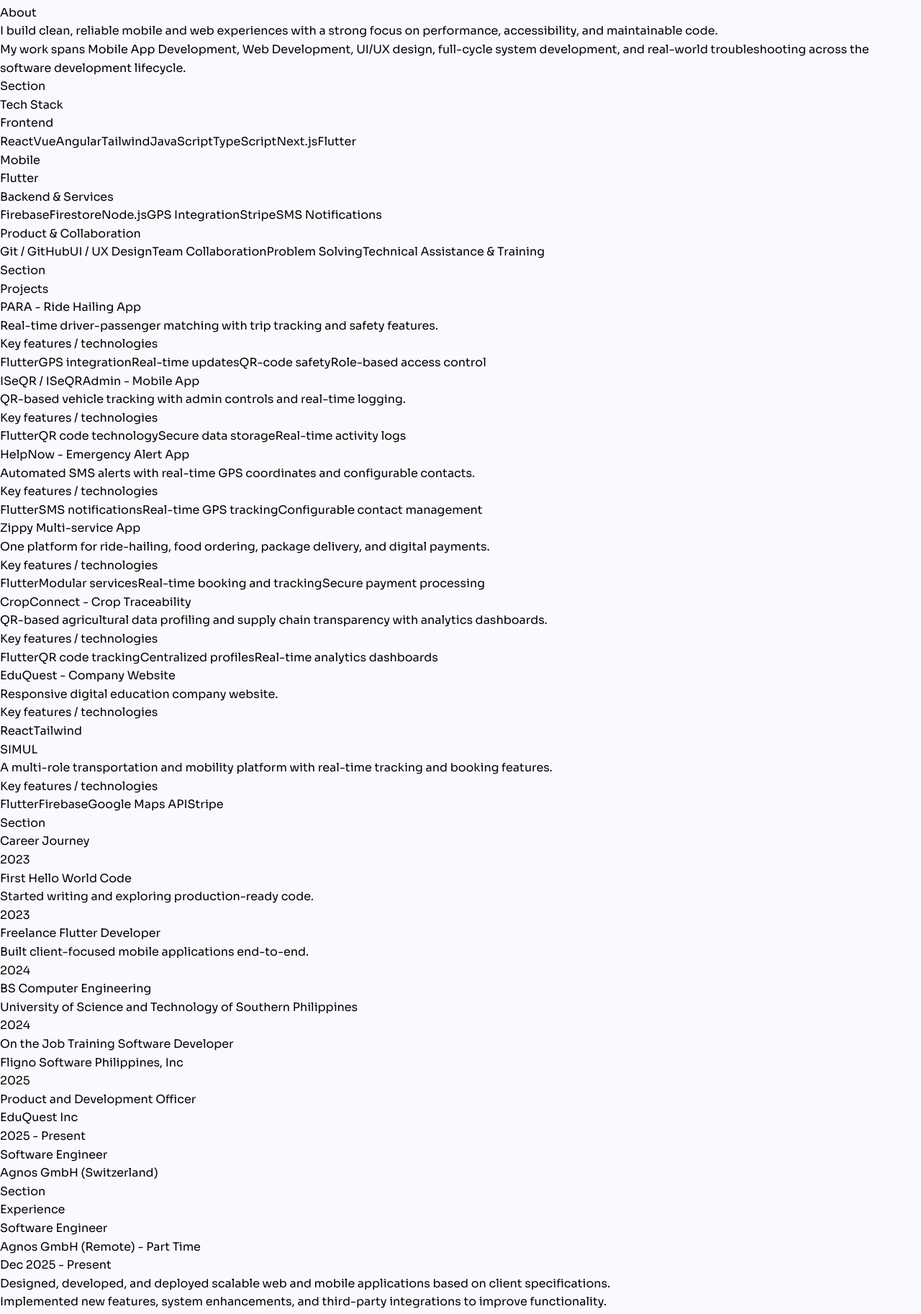
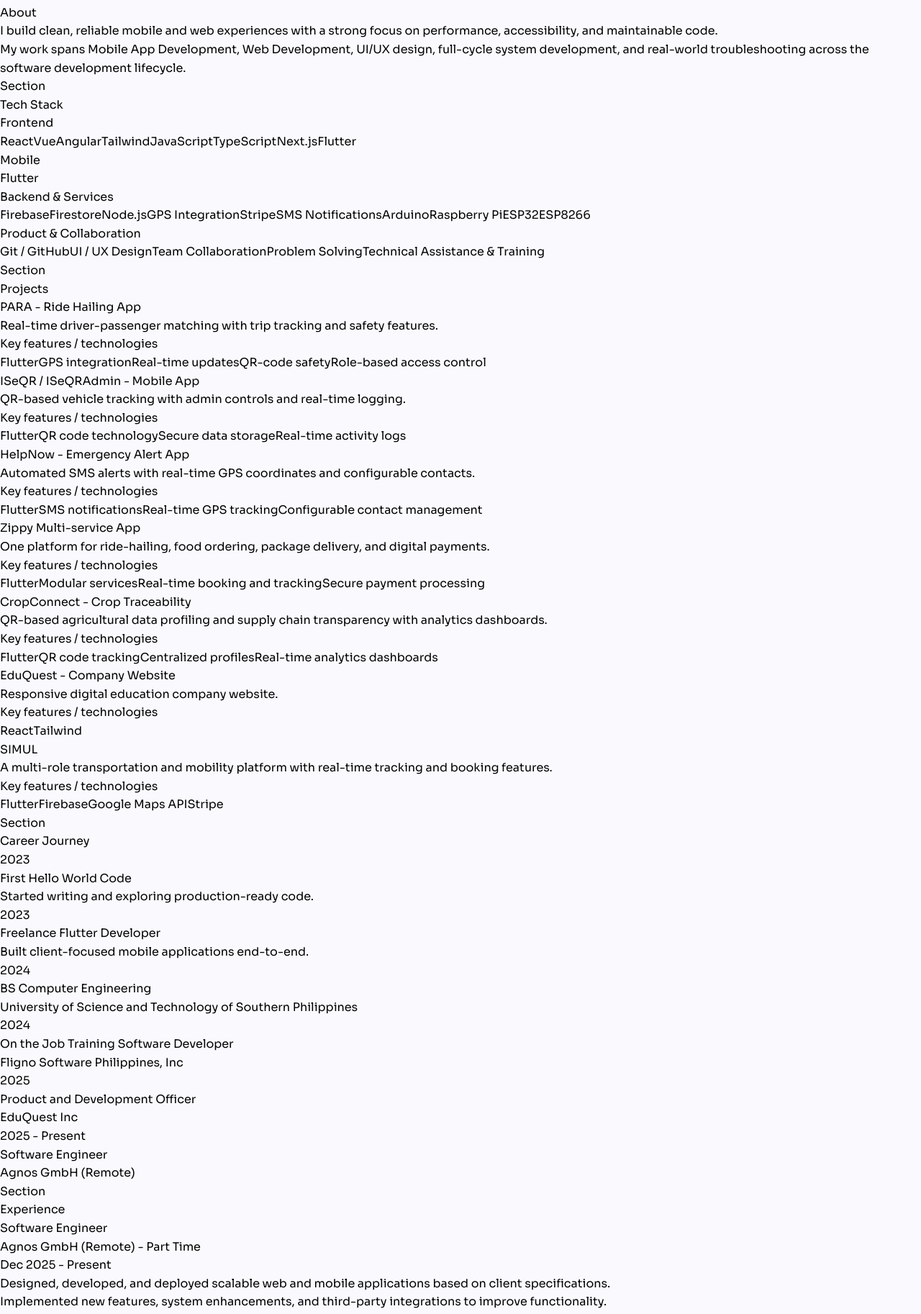
Before and after one commit to neilpagsss14/neil-pagara, a React (Vite) app: page / in a window 1280 px wide. Shown: the part 1280-3106 px from the top of the page at 72% size. Built offline with nearby package versions, Linux system fonts and the light colour scheme.

Commit message:
updated: changed photo, and remove hover effect

```diff
--- a/src/App.jsx
+++ b/src/App.jsx
@@ -18,7 +18,7 @@
 const profileImagesList = Object.entries(profileImages)
 const mainImageEntry = profileImagesList.find(([path]) => !path.includes('hover'))
 const profileImageSrc = mainImageEntry ? mainImageEntry[1] : null
-const hoverImageEntry = profileImagesList.find(([path]) => path.includes('hover-photo.png'))
+const hoverImageEntry = profileImagesList.find(([path]) => path.includes('hover-photo2-comp.png'))
 const hoverImageSrc = hoverImageEntry ? hoverImageEntry[1] : null
 
 const resumeFileSrc = Object.values(resumeDocuments)[0] ?? resume.contact.resumeDownloadUrl
@@ -70,17 +70,17 @@
             <div className="flex flex-col gap-6 sm:flex-row sm:items-center sm:justify-between">
               <div className="flex items-center gap-4 sm:gap-6">
                 {profileImageSrc ? (
-                  <div className="relative group h-32 w-32 sm:h-40 sm:w-40 shrink-0">
+                  <div className="relative h-32 w-32 sm:h-40 sm:w-40 shrink-0">
                     <img
                       src={profileImageSrc}
                       alt={`${resume.hero.name} portrait`}
-                      className={`h-full w-full rounded-md border border-black object-cover dark:border-neutral-200 transition-opacity duration-300 ${hoverImageSrc ? 'group-hover:opacity-0 absolute inset-0' : ''}`}
+                      className={`h-full w-full rounded-md border border-black object-cover dark:border-neutral-200 transition-opacity duration-300 ${hoverImageSrc ? 'dark:opacity-0 absolute inset-0' : ''}`}
                     />
                     {hoverImageSrc && (
                       <img
                         src={hoverImageSrc}
-                        alt={`${resume.hero.name} hover portrait`}
-                        className="absolute inset-0 h-full w-full rounded-md border border-black object-cover dark:border-neutral-200 opacity-0 transition-opacity duration-300 group-hover:opacity-100"
+                        alt={`${resume.hero.name} dark mode portrait`}
+                        className="absolute inset-0 h-full w-full rounded-md border border-black object-cover dark:border-neutral-200 opacity-0 transition-opacity duration-300 dark:opacity-100"
                       />
                     )}
                   </div>
--- a/src/content/resumeData.js
+++ b/src/content/resumeData.js
@@ -30,6 +30,10 @@
           "GPS Integration",
           "Stripe",
           "SMS Notifications",
+          "Arduino",
+          "Raspberry Pi",
+          "ESP32",
+          "ESP8266",
         ],
       },
       {
@@ -154,7 +158,7 @@
     {
       year: "2025 - Present",
       title: "Software Engineer",
-      subtitle: "Agnos GmbH (Switzerland)",
+      subtitle: "Agnos GmbH (Remote)",
       type: "role",
     },
   ],
```
Also changed, not shown: src/assets/images/hover-photo-comp.png (added), 1 other file (tests, documents, lock files or other folders).
